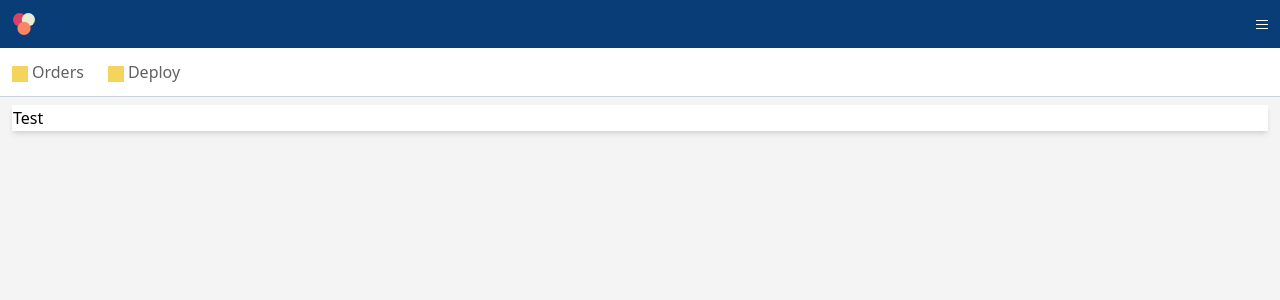
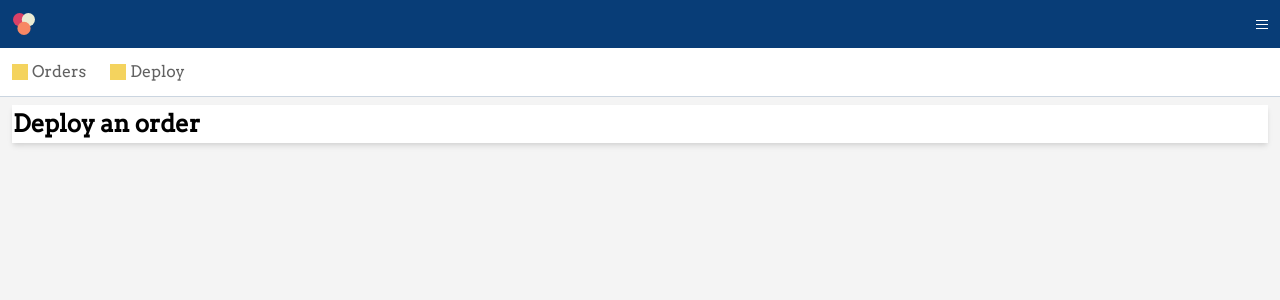
Before and after one commit to mrodrigues95/pick-up, a React (Create React App) app: page /deploy in a window 1280 px wide. Shown: the top 300 px of the page. Built offline with nearby package versions, Linux system fonts and the light colour scheme.

Commit message:
fixed alignment issues in the navigation header

```diff
--- a/public/index.html
+++ b/public/index.html
@@ -4,8 +4,9 @@
     <meta charset="utf-8" />
     <meta name="viewport" content="width=device-width, initial-scale=1" />
     <title>pick.up</title>
+    <link href="https://fonts.googleapis.com/css2?family=Arvo&display=swap" rel="stylesheet">
   </head>
-  <body>
+  <body class="font-body">
     <noscript>You need to enable JavaScript to run this app.</noscript>
     <div id="root"></div>
   </body>
--- a/src/components/Deploy/Deploy.js
+++ b/src/components/Deploy/Deploy.js
@@ -8,7 +8,9 @@ const Deploy = () => {
   return (
     <Layout>
       <Navigation />
-      <Form />
+      <Form>
+        <h1 className="text-2xl font-semibold">Deploy an order</h1>
+      </Form>
     </Layout>
   );
 };
--- a/src/components/Navigation/NavigationItem/NavigationItem.js
+++ b/src/components/Navigation/NavigationItem/NavigationItem.js
@@ -3,9 +3,8 @@ import { Link } from 'react-router-dom';
 
 const NavigationItem = (props) => {
   return (
-    <li className="p-3">
+    <li className="flex items-center p-3">
       <svg
-        className="inline-flex"
         width="16"
         height="16"
         fill="none"
--- a/src/components/UI/Form.js
+++ b/src/components/UI/Form.js
@@ -1,10 +1,10 @@
 import React from 'react';
 
-const Form = () => {
+const Form = (props) => {
   return (
-      <form className="bg-white border border-black border-opacity-0 shadow-md mt-2 mx-3">
-          <h1>Test</h1>
-      </form>
+    <form className="bg-white border border-black border-opacity-0 shadow-md mt-2 mx-3">
+      {props.children}
+    </form>
   );
 };
 
--- a/tailwind.config.js
+++ b/tailwind.config.js
@@ -1,8 +1,8 @@
 module.exports = {
   theme: {
     fontFamily: {
-      display: ['Helvetica', 'sans-serif'],
-      body: ['Helvetica-Neue', 'sans-serif'],
+      display: ['Arvo', 'serif'],
+      body: ['Arvo', 'serif'],
     },
     extend: {
       colors: {
```
Also changed, not shown: src/css/main.css.
